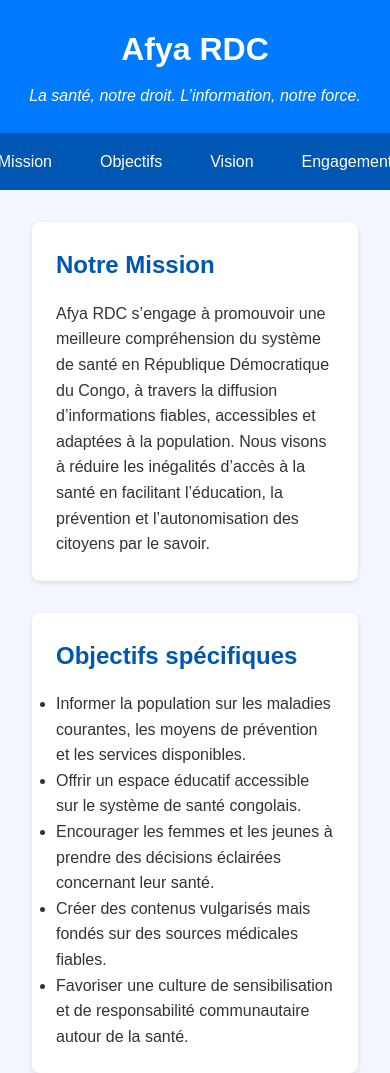
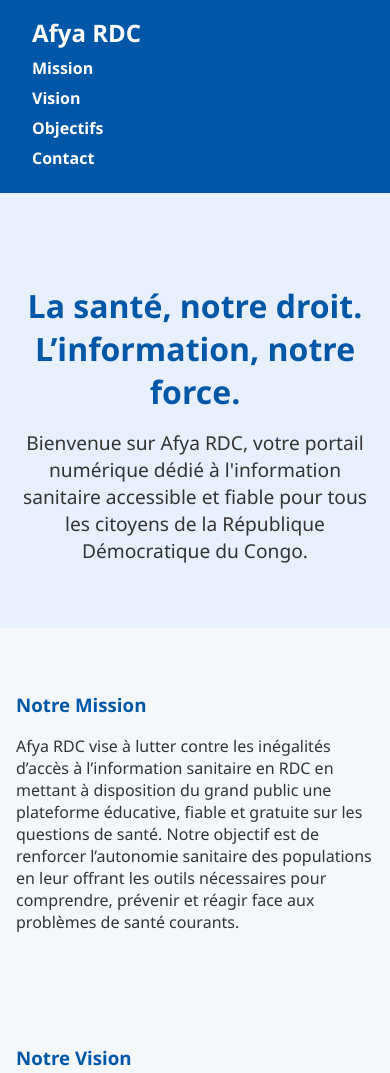
Before and after one commit to Herve211/afyardc-site, a plain HTML site: page index.html in a window 390 px wide. Shown: the top 1073 px of the page. Drawn offline with Linux system fonts and the light colour scheme.

Commit message:
Add files via upload
Ajout du menu de navigation et structuration de la page d’accueil
Mise en place d’un menu de navigation en haut de page avec des liens vers les sections Accueil, À propos, Objectifs et Contact.
Refonte de la structure HTML principale pour accueillir ces sections.
Ajout d’une mise en page claire, responsive et professionnelle pour renforcer l’image du projet Afya RDC.
Préparation de la structure pour les pages futures du site.

```diff
--- a/index.html
+++ b/index.html
@@ -2,135 +2,138 @@
 <html lang="fr">
 <head>
   <meta charset="UTF-8" />
-  <meta name="viewport" content="width=device-width, initial-scale=1.0"/>
+  <meta name="viewport" content="width=device-width, initial-scale=1.0" />
   <title>Afya RDC</title>
-  <link rel="stylesheet" href="style.css"/>
   <style>
-    * {
+    body {
       margin: 0;
-      padding: 0;
-      box-sizing: border-box;
-    }
-
-    body {
-      font-family: Arial, sans-serif;
-      line-height: 1.6;
-      background-color: #f2f6ff;
+      font-family: 'Segoe UI', Tahoma, Geneva, Verdana, sans-serif;
+      background-color: #f5f8fb;
       color: #333;
     }
 
     header {
-      background-color: #007BFF;
+      background-color: #0057a8;
       color: white;
-      padding: 1.5rem 1rem;
-      text-align: center;
+      padding: 1rem 2rem;
+      display: flex;
+      justify-content: space-between;
+      align-items: center;
     }
 
     header h1 {
-      margin-bottom: 0.5rem;
-    }
-
-    header p {
-      font-style: italic;
-      font-size: 1rem;
-    }
-
-    nav {
-      background-color: #0056b3;
-      display: flex;
-      justify-content: center;
-      padding: 0.5rem 0;
+      margin: 0;
+      font-size: 1.5rem;
     }
 
     nav a {
       color: white;
+      margin-left: 1.5rem;
       text-decoration: none;
-      margin: 0 1rem;
-      padding: 0.5rem;
-      transition: background 0.3s;
+      font-weight: bold;
     }
 
     nav a:hover {
-      background-color: #004080;
-      border-radius: 5px;
+      text-decoration: underline;
     }
 
-    main {
-      padding: 2rem;
-      max-width: 1000px;
-      margin: auto;
+    .hero {
+      text-align: center;
+      padding: 4rem 1rem;
+      background-color: #e8f0fe;
     }
 
-    section {
-      margin-bottom: 2rem;
-      background-color: white;
-      padding: 1.5rem;
-      border-radius: 8px;
-      box-shadow: 0 2px 5px rgba(0,0,0,0.1);
-    }
-
-    section h2 {
-      color: #0056b3;
+    .hero h2 {
+      color: #0057a8;
+      font-size: 2rem;
       margin-bottom: 1rem;
     }
 
+    .hero p {
+      font-size: 1.2rem;
+      color: #333;
+      max-width: 700px;
+      margin: 0 auto;
+    }
+
+    .content {
+      padding: 2rem 1rem;
+      max-width: 900px;
+      margin: 0 auto;
+    }
+
+    .content h3 {
+      color: #0057a8;
+      margin-top: 2rem;
+    }
+
     footer {
+      background-color: #0057a8;
+      color: white;
       text-align: center;
       padding: 1rem;
-      background-color: #007BFF;
-      color: white;
+      margin-top: 4rem;
+    }
+
+    @media (max-width: 600px) {
+      nav a {
+        display: block;
+        margin: 0.5rem 0;
+      }
+
+      header {
+        flex-direction: column;
+        align-items: flex-start;
+      }
     }
   </style>
 </head>
 <body>
+
   <header>
     <h1>Afya RDC</h1>
-    <p>La santé, notre droit. L’information, notre force.</p>
+    <nav>
+      <a href="#mission">Mission</a>
+      <a href="#vision">Vision</a>
+      <a href="#objectifs">Objectifs</a>
+      <a href="#contact">Contact</a>
+    </nav>
   </header>
 
-  <nav>
-    <a href="#mission">Mission</a>
-    <a href="#objectifs">Objectifs</a>
-    <a href="#vision">Vision</a>
-    <a href="#engagement">Engagement</a>
-  </nav>
+  <section class="hero">
+    <h2>La santé, notre droit. L’information, notre force.</h2>
+    <p>Bienvenue sur Afya RDC, votre portail numérique dédié à l'information sanitaire accessible et fiable pour tous les citoyens de la République Démocratique du Congo.</p>
+  </section>
 
-  <main>
-    <section id="mission">
-      <h2>Notre Mission</h2>
-      <p>
-        Afya RDC s’engage à promouvoir une meilleure compréhension du système de santé en République Démocratique du Congo, à travers la diffusion d’informations fiables, accessibles et adaptées à la population. Nous visons à réduire les inégalités d’accès à la santé en facilitant l’éducation, la prévention et l’autonomisation des citoyens par le savoir.
-      </p>
-    </section>
+  <section class="content" id="mission">
+    <h3>Notre Mission</h3>
+    <p>Afya RDC vise à lutter contre les inégalités d’accès à l’information sanitaire en RDC en mettant à disposition du grand public une plateforme éducative, fiable et gratuite sur les questions de santé. Notre objectif est de renforcer l’autonomie sanitaire des populations en leur offrant les outils nécessaires pour comprendre, prévenir et réagir face aux problèmes de santé courants.</p>
+  </section>
 
-    <section id="objectifs">
-      <h2>Objectifs spécifiques</h2>
-      <ul>
-        <li>Informer la population sur les maladies courantes, les moyens de prévention et les services disponibles.</li>
-        <li>Offrir un espace éducatif accessible sur le système de santé congolais.</li>
-        <li>Encourager les femmes et les jeunes à prendre des décisions éclairées concernant leur santé.</li>
-        <li>Créer des contenus vulgarisés mais fondés sur des sources médicales fiables.</li>
-        <li>Favoriser une culture de sensibilisation et de responsabilité communautaire autour de la santé.</li>
-      </ul>
-    </section>
+  <section class="content" id="vision">
+    <h3>Notre Vision</h3>
+    <p>Créer un réseau d’éducation santé digital à travers le pays, capable d’atteindre chaque coin du territoire, en particulier les milieux semi-urbains et ruraux, pour bâtir une génération informée, consciente et engagée pour sa propre santé.</p>
+  </section>
 
-    <section id="vision">
-      <h2>Notre vision</h2>
-      <p>
-        Devenir la principale plateforme citoyenne d’information et d’éducation en santé en RDC. À long terme, Afya RDC vise à créer un réseau digital d’éducation santé, accessible dans toutes les provinces, intégrant des contenus multimédias, des campagnes communautaires, et des partenariats locaux et internationaux.
-      </p>
-    </section>
+  <section class="content" id="objectifs">
+    <h3>Nos Objectifs Spécifiques</h3>
+    <ul>
+      <li>Offrir une base de données vulgarisée sur les maladies courantes.</li>
+      <li>Promouvoir la santé des femmes, en particulier en âge de procréer.</li>
+      <li>Sensibiliser sur les gestes simples de prévention.</li>
+      <li>Faciliter l’orientation vers des structures de santé fiables.</li>
+      <li>Combattre la désinformation et les croyances néfastes en matière de santé.</li>
+    </ul>
+  </section>
 
-    <section id="engagement">
-      <h2>Notre engagement militant</h2>
-      <p>
-        Afya RDC s'inscrit dans une démarche citoyenne militante, en dénonçant les inégalités d’accès aux soins, la désinformation sanitaire, et le manque de lisibilité du système de santé pour les populations vulnérables. Nous croyons que l'accès à une information claire, fondée et adaptée est une première étape vers une santé plus équitable.
-      </p>
-    </section>
-  </main>
+  <section class="content" id="contact">
+    <h3>Contact</h3>
+    <p>Une équipe dédiée travaille en coulisses pour mettre à jour le site, écouter vos retours, et répondre à vos besoins d'information. Une boîte de contact sera bientôt disponible.</p>
+  </section>
 
   <footer>
-    &copy; 2025 Afya RDC – Tous droits réservés
+    © 2025 Afya RDC. Tous droits réservés.
   </footer>
+
 </body>
 </html>
```
